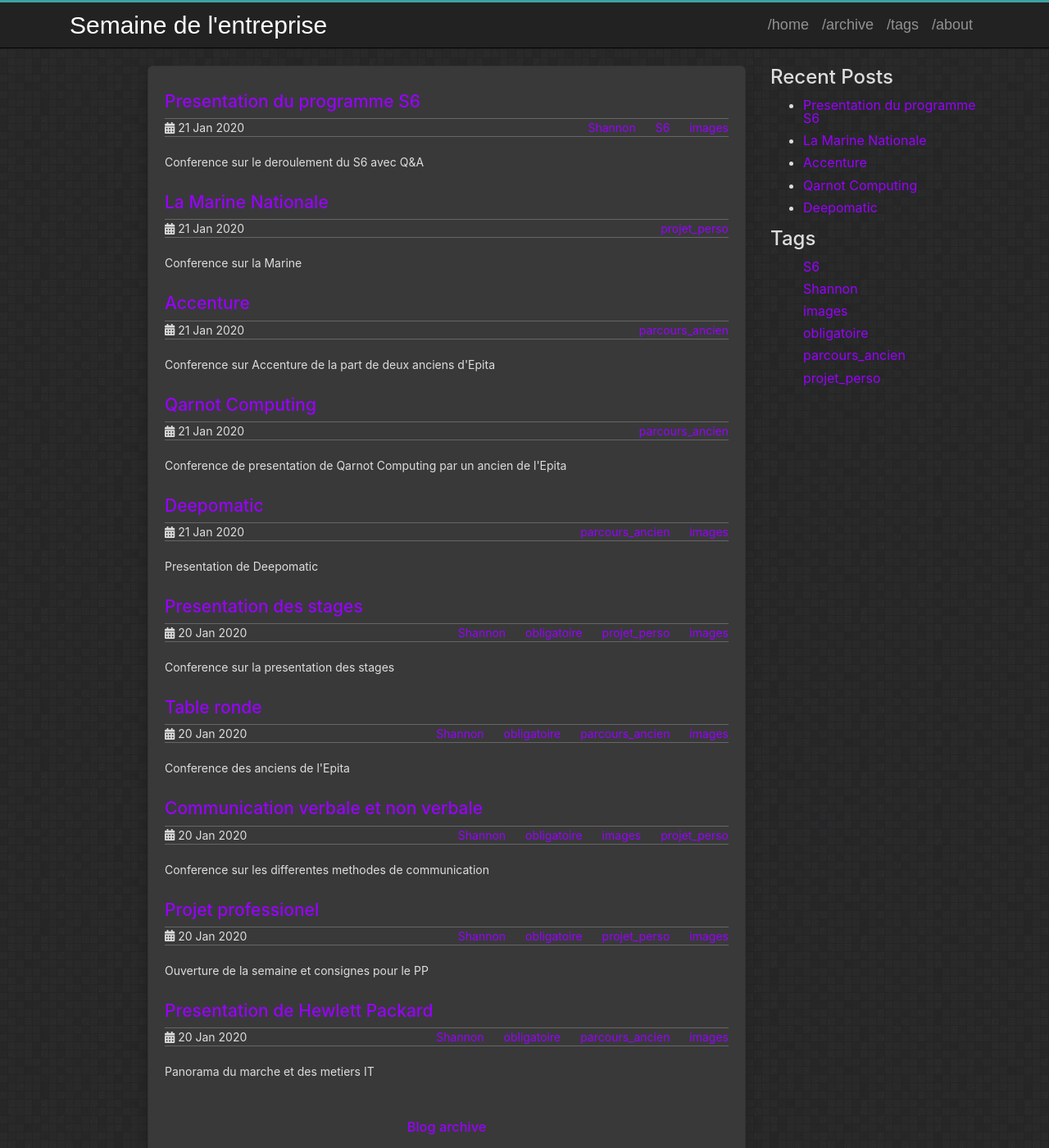
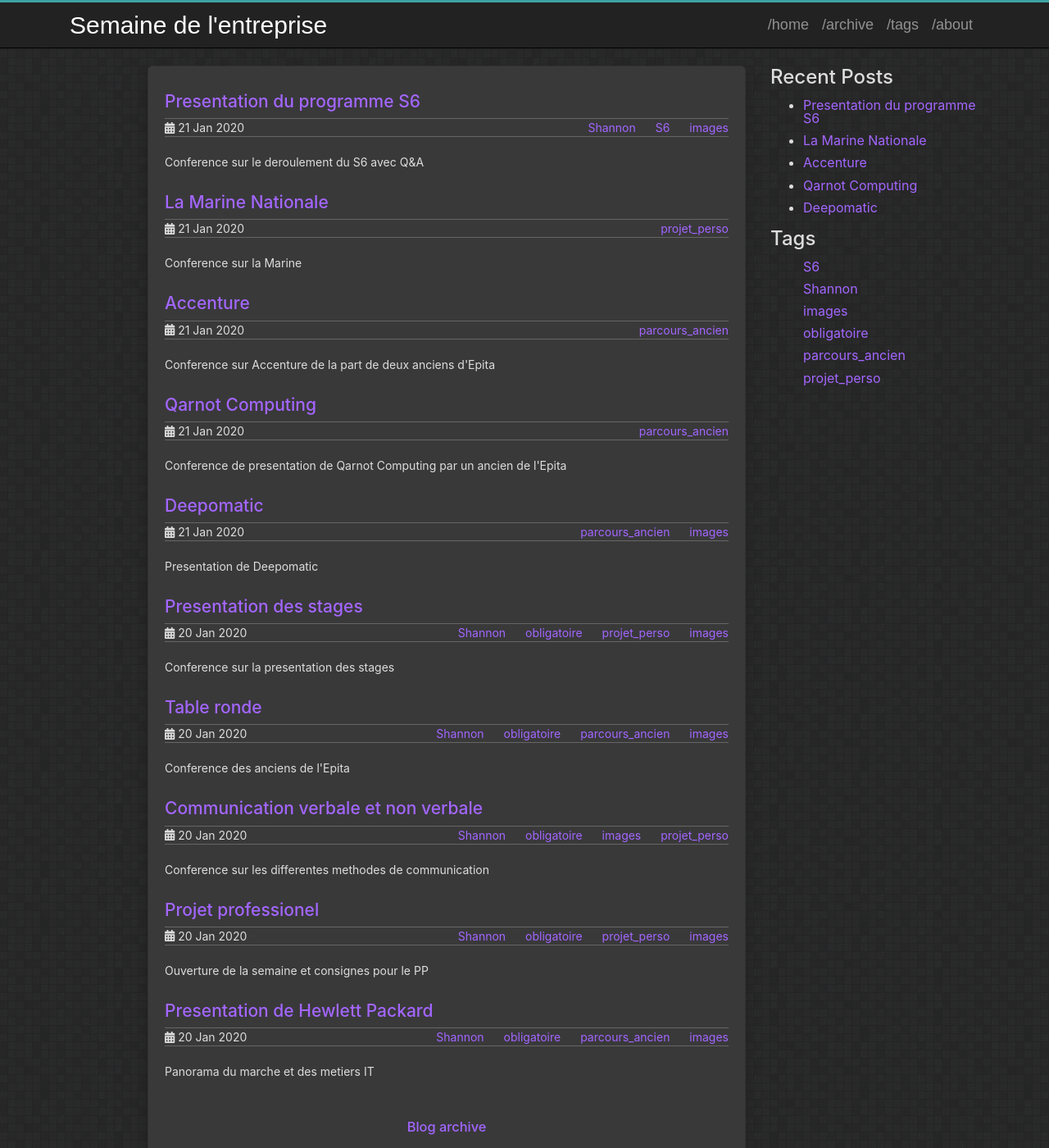
Before and after one commit to lemasyma/entreprise, a Jekyll site: the page built from index.html, in a window 1280 px wide and 1400 px high. Shown: the whole window at 82% size. Built offline with Jekyll 4.4.1, drawn with Linux system fonts in a browser that asks for light colours.

Commit message:
[CSS] Trying out some colors

```diff
--- a/assets/css/theme.scss
+++ b/assets/css/theme.scss
@@ -17,7 +17,7 @@
 //********************************************************
 
 // Several accent colors, choose one or create your own!$accent-color: #3CA2A2;    // original =)
-$accent-color: #9900ff;    // original =)
+$accent-color: #a366ff;    // original =)
 //$accent-color: #8FD6B3;  // greenish
 //$accent-color: #35B4DE;  // bluish
 //$accent-color: #D2E354;  // yellowish
```
